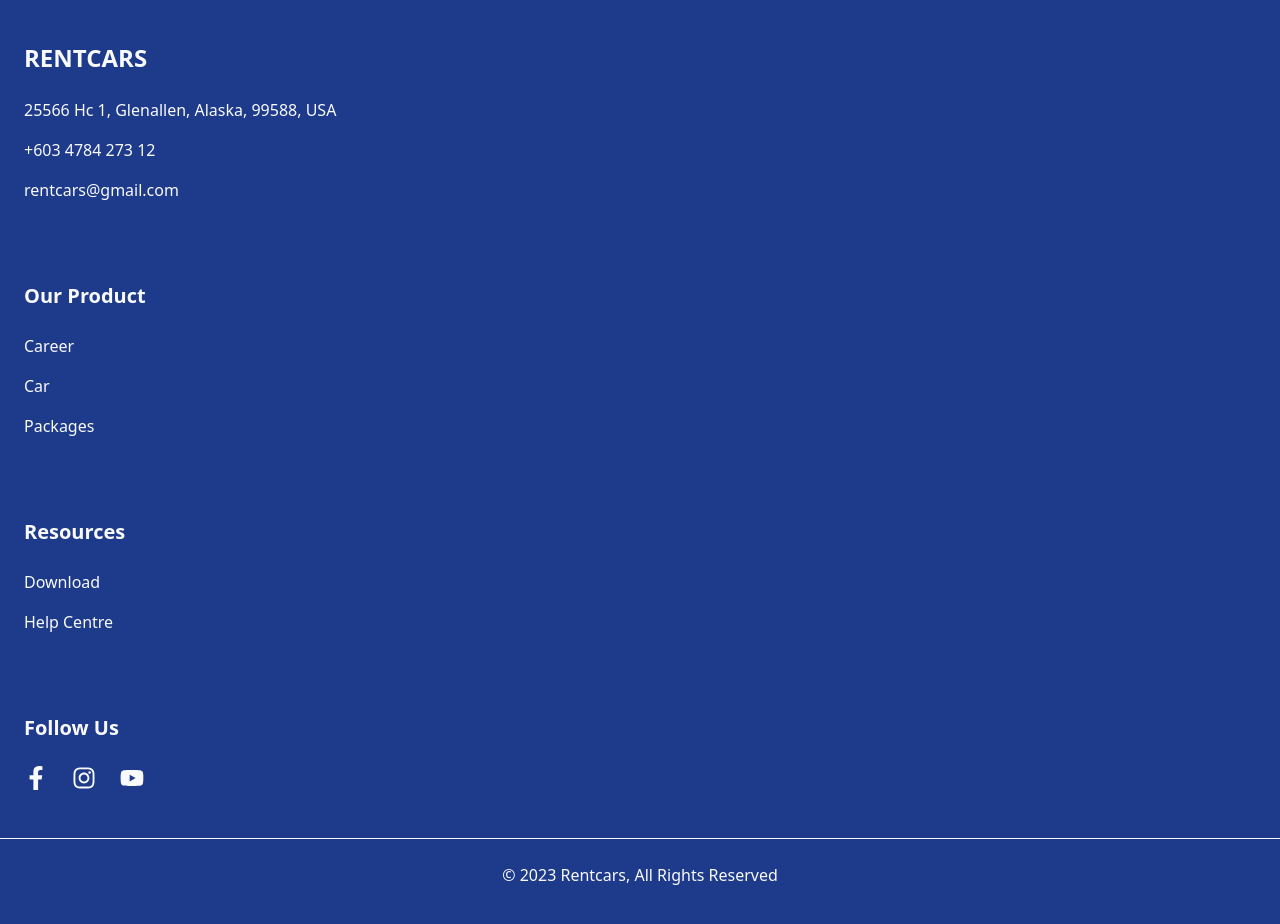
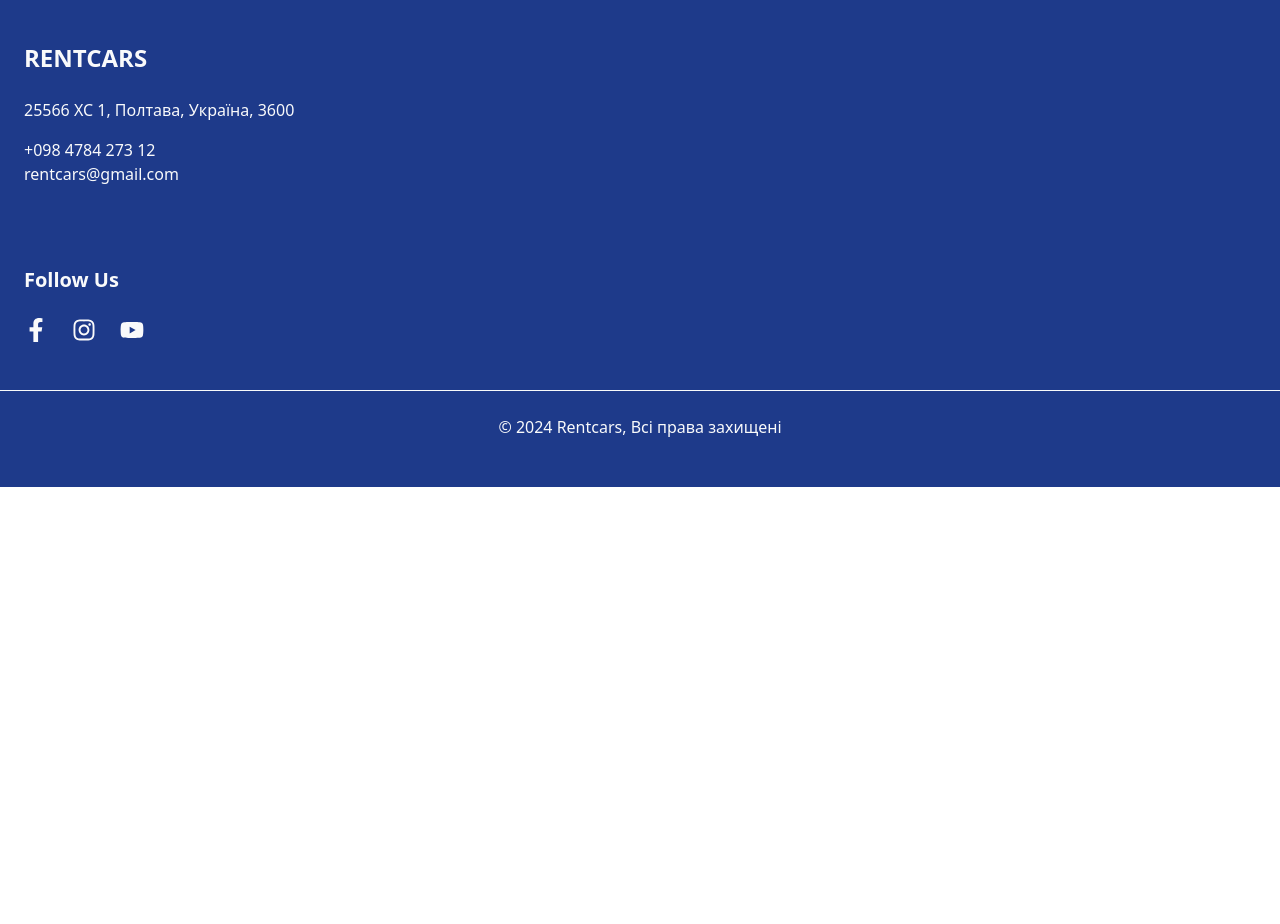
Before and after one commit to m1r4sh/Diplom, a Next.js app: page /about-us in a window 1280 px wide. Shown: the part 1520-2444 px from the top of the page. After the commit the page ends 2007 px from the top, so only its background shows below. Built offline with nearby package versions, Linux system fonts and the light colour scheme.

Commit message:
Update Footer.tsx

```diff
--- a/src/components/Pages/Layout/Footer.tsx
+++ b/src/components/Pages/Layout/Footer.tsx
@@ -6,46 +6,11 @@ const Footer = () => {
       <div className="w-full px-6 grid grid-cols-1 md:grid-cols-2 lg:grid-cols-4 gap-12">
         <div className="mb-8 lg:mb-0">
           <h2 className="text-2xl font-bold mb-6">RENTCARS</h2>
-          <p className="mb-4">25566 Hc 1, Glenallen, Alaska, 99588, USA</p>
-          <p className="mb-4">+603 4784 273 12</p>
+          <p className="mb-4">25566 ХС 1, Полтава, Україна, 3600</p>
+          <p>+098 4784 273 12</p>
           <p>rentcars@gmail.com</p>
         </div>
-        <div className="mb-8 lg:mb-0">
-          <h3 className="text-xl font-semibold mb-6">Our Product</h3>
-          <ul className="space-y-4">
-            <li>
-              <a href="#" className="hover:text-[#DB2777] transition">
-                Career
-              </a>
-            </li>
-            <li>
-              <a href="#" className="hover:text-[#DB2777] transition">
-                Car
-              </a>
-            </li>
-            <li>
-              <a href="#" className="hover:text-[#DB2777] transition">
-                Packages
-              </a>
-            </li>
-          </ul>
-        </div>
-        <div className="mb-8 lg:mb-0">
-          <h3 className="text-xl font-semibold mb-6">Resources</h3>
-          <ul className="space-y-4">
-            <li>
-              <a href="#" className="hover:text-[#DB2777] transition">
-                Download
-              </a>
-            </li>
-            <li>
-              <a href="#" className="hover:text-[#DB2777] transition">
-                Help Centre
-              </a>
-            </li>
-          </ul>
-        </div>
-        <div>
+        <div className="lg:col-span-3">
           <h3 className="text-xl font-semibold mb-6">Follow Us</h3>
           <div className="flex space-x-6">
             <a href="#" className="hover:text-[#F472B6] transition">
@@ -61,7 +26,7 @@ const Footer = () => {
         </div>
       </div>
       <div className="border-t border-[#F9FAFB] mt-12 pt-6 text-center">
-        <p>&copy; 2023 Rentcars, All Rights Reserved</p>
+        <p>&copy; 2024 Rentcars, Всі права захищені</p>
       </div>
     </footer>
   );
```
